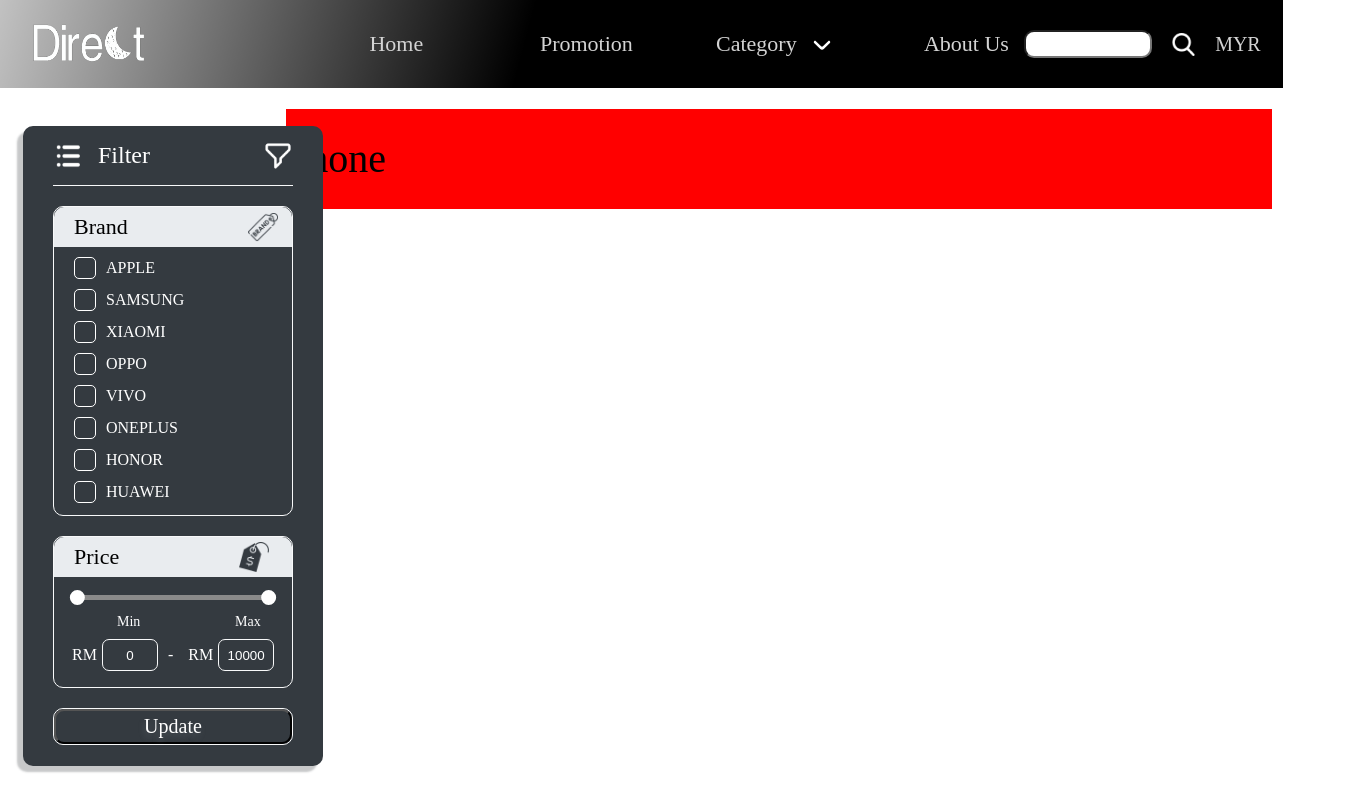
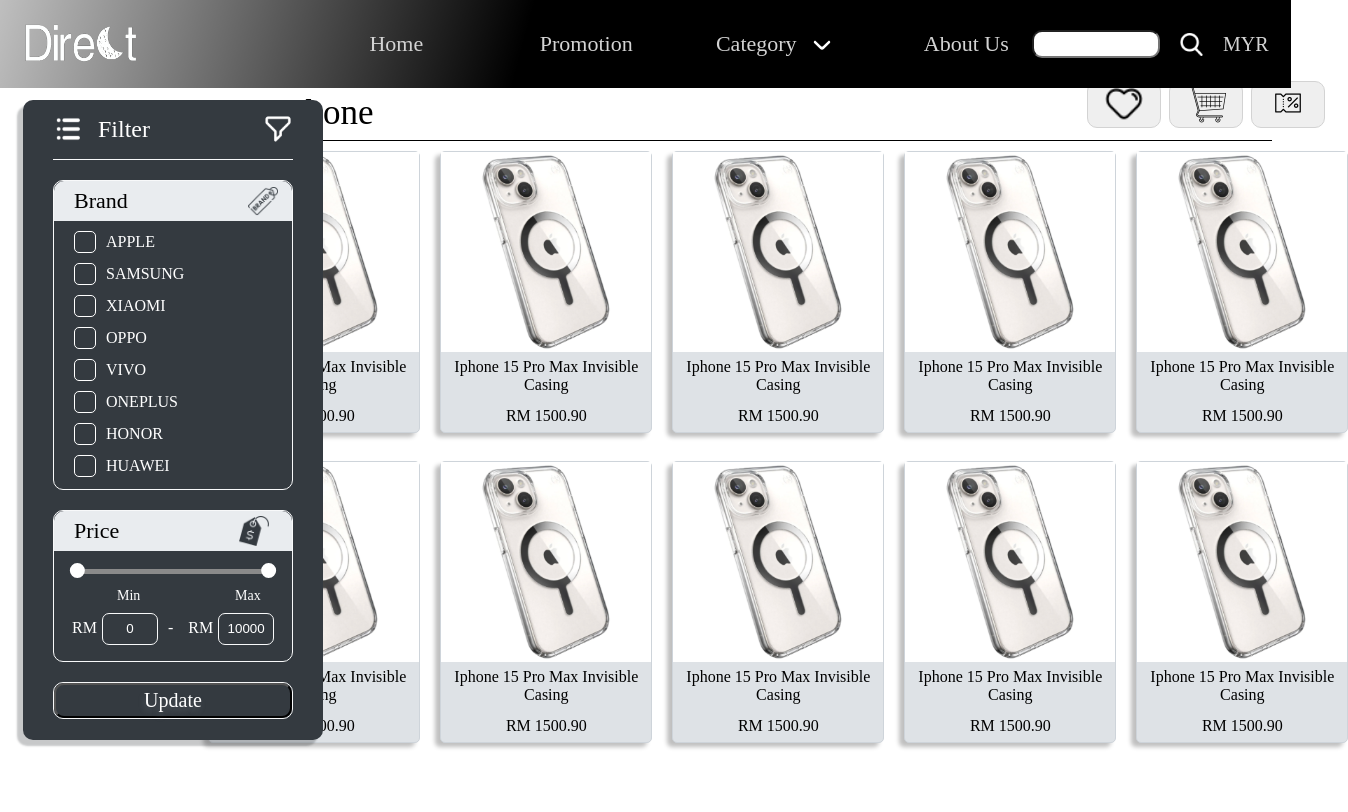
Before and after one commit to Cresswell-0301/FYP-TEMPLETE, a Next.js app: page /category in a window 1280 px wide. Shown: the top 812 px of the page, 1348 px wide, since content can reach past the window. Built offline with nearby package versions, Linux system fonts and the light colour scheme.

Commit message:
category done , navigation positon change to fixed

```diff
--- a/pages/after_login_page.js
+++ b/pages/after_login_page.js
@@ -4,7 +4,7 @@
 import dynamic from 'next/dynamic';
 
 const Container = styled.div`
-    margin-top: -7.7px;
+    margin-top: 88.3px;
     margin-left: -8px;
     width: 101.03%;
     height: 517px;
--- a/pages/category.js
+++ b/pages/category.js
@@ -2,28 +2,114 @@
 import Navigation from "./navigation";
 import CategoryLeft from './category_left';
 
-const Cart = styled.div`
+// Cart Top Start
+const CartCon = styled.div`
     display: flex;
+    flex-direction: column;
     width: 78%;
-    height: 90%;
     margin-left: 22%;
-    margin-top: 1%;
+    margin-top: 5.5%;
 `;
 
 const CartTop = styled.div`
     display: flex;
     flex-direction: row;
     width: 100%;
-    background-color: red;
+    height: 70px;
+    border-bottom: 1px solid black;
 `;
 
 const H1 = styled.h1`
     color: #000;
     font-family: PT Sans;
-    font-size: 40px;
+    font-size: 35px;
     font-style: normal;
     font-weight: 400;
     line-height: normal;
+`;
+
+const IconCon = styled.div`
+    display: flex;
+    align-items: center;
+    margin-left: 72%;
+`;
+
+const Icon = styled.img`
+    width: 40px;
+    height: 40px;
+    padding: 0 10px;
+
+    filter: grayscale(100%) brightness(0);
+`;
+
+const IconBtn = styled.button`
+    border-radius: 10px;
+    margin: 0 4px;
+    border: 1.5px solid lightgray;
+
+    &:hover{
+        background: #F1645B;
+
+        ${Icon} {
+            filter: brightness(100%);
+        }
+    }
+`;
+// Cart Top End
+
+//  Cart Item Start
+const CartItem = styled.div`
+    display: flex;
+    flex-direction: row;
+    width: 99.86%;
+    height: 390px;
+    margin: 10px 10px -90px 10px;
+    justify-content: center;
+`;
+
+const Item = styled.div`
+    display: flex;
+    flex-direction: column;
+    width: 210px;
+    height: 280px;
+    margin-right: 20px;
+
+    border-radius: 5px;
+    border: 0.5px solid #CED4DA;
+    background: #DEE2E6;
+    box-shadow: -5px 4px 4px 0px rgba(0, 0, 0, 0.25);
+`;
+
+const ItemImg = styled.img`
+    width: 210px;
+    height: 200px;
+`;
+
+const ItemTxtCon = styled.div`
+    display: flex;
+    width: 100%;
+    height: 80px;
+    flex-direction: column;
+    justify-content: center;
+`;
+
+const H2 = styled.h2`
+    color: #000;
+    text-align: center;
+    font-family: Poppins;
+    font-size: 16px;
+    font-weight: 400;
+    margin-top: 0;
+    padding: 0;
+`;
+
+const P = styled.p`
+    margin: 0;
+    padding: 0;
+    text-align: center;
+    font-family: Poppins;
+    font-size: 16px;
+    font-weight: 400;
 `;
 
 export default function Category(){
@@ -38,9 +124,122 @@
             <CategoryLeft/>
             {/* Left Bar End */}
 
-            <Cart>
-                <CartTop><H1>Phone</H1></CartTop>
-            </Cart>
+            <CartCon>
+                <CartTop>
+                    <H1>Phone</H1>
+
+                    <IconCon>
+                        <IconBtn>
+                            <Icon src="AfterLogin/Like_Icon.png" title="Like"/>
+                        </IconBtn>
+
+                        <IconBtn>
+                            <Icon src="AfterLogin/Shopping_Cart.png" title="Cart"/>
+                        </IconBtn>
+
+                        <IconBtn>
+                            <Icon src="AfterLogin/Coupon_Icon.png" title="Coupon"/>
+                        </IconBtn>
+                    </IconCon>
+
+                </CartTop>
+
+                <CartItem>
+                    <Item>
+                        <ItemImg src="Item/Item_Image.png" alt="Item Image" />
+                        <ItemTxtCon>
+                            <H2>Iphone 15 Pro Max Invisible Casing</H2>
+
+                            <P>RM 1500.90</P>
+                        </ItemTxtCon>
+                    </Item>
+
+                    <Item>
+                        <ItemImg src="Item/Item_Image.png" alt="Item Image" />
+                        <ItemTxtCon>
+                            <H2>Iphone 15 Pro Max Invisible Casing</H2>
+
+                            <P>RM 1500.90</P>
+                        </ItemTxtCon>
+                    </Item>
+
+                    <Item>
+                        <ItemImg src="Item/Item_Image.png" alt="Item Image" />
+                        <ItemTxtCon>
+                            <H2>Iphone 15 Pro Max Invisible Casing</H2>
+
+                            <P>RM 1500.90</P>
+                        </ItemTxtCon>
+                    </Item>
+
+                    <Item>
+                        <ItemImg src="Item/Item_Image.png" alt="Item Image" />
+                        <ItemTxtCon>
+                            <H2>Iphone 15 Pro Max Invisible Casing</H2>
+
+                            <P>RM 1500.90</P>
+                        </ItemTxtCon>
+                    </Item>
+
+                    <Item>
+                        <ItemImg src="Item/Item_Image.png" alt="Item Image" />
+                        <ItemTxtCon>
+                            <H2>Iphone 15 Pro Max Invisible Casing</H2>
+
+                            <P>RM 1500.90</P>
+                        </ItemTxtCon>
+                    </Item>
+
+                </CartItem>
+
+                <CartItem>
+                    <Item>
+                        <ItemImg src="Item/Item_Image.png" alt="Item Image" />
+                        <ItemTxtCon>
+                            <H2>Iphone 15 Pro Max Invisible Casing</H2>
+
+                            <P>RM 1500.90</P>
+                        </ItemTxtCon>
+                    </Item>
+
+                    <Item>
+                        <ItemImg src="Item/Item_Image.png" alt="Item Image" />
+                        <ItemTxtCon>
+                            <H2>Iphone 15 Pro Max Invisible Casing</H2>
+
+                            <P>RM 1500.90</P>
+                        </ItemTxtCon>
+                    </Item>
+
+                    <Item>
+                        <ItemImg src="Item/Item_Image.png" alt="Item Image" />
+                        <ItemTxtCon>
+                            <H2>Iphone 15 Pro Max Invisible Casing</H2>
+
+                            <P>RM 1500.90</P>
+                        </ItemTxtCon>
+                    </Item>
+
+                    <Item>
+                        <ItemImg src="Item/Item_Image.png" alt="Item Image" />
+                        <ItemTxtCon>
+                            <H2>Iphone 15 Pro Max Invisible Casing</H2>
+
+                            <P>RM 1500.90</P>
+                        </ItemTxtCon>
+                    </Item>
+
+                    <Item>
+                        <ItemImg src="Item/Item_Image.png" alt="Item Image" />
+                        <ItemTxtCon>
+                            <H2>Iphone 15 Pro Max Invisible Casing</H2>
+
+                            <P>RM 1500.90</P>
+                        </ItemTxtCon>
+                    </Item>
+
+                </CartItem>
+            </CartCon>
 
         </div>
     )
--- a/pages/index.js
+++ b/pages/index.js
@@ -4,7 +4,7 @@
 import Login from './login';
 
 const Container = styled.div`
-    margin-top: -7.7px;
+    margin-top: 88.3px;
     margin-left: -8px;
     width: 101.03%;
     height: 517px;
--- a/pages/navigation.js
+++ b/pages/navigation.js
@@ -3,7 +3,7 @@
 import { useRouter } from 'next/router';
 
 const Container = styled.div`
-    position: relative;
+    position: fixed;
     display: flex;
     align-items: center;
     justify-content: space-between;
@@ -16,6 +16,9 @@
     top: -8px;
     left: -8px;
     background: linear-gradient(285deg, #000 58.94%, rgba(0, 0, 0, 0.00) 113.07%, rgba(0, 0, 0, 0.11) 113.07%);
+
+    background-color: white;
+    z-index: 10;
 
     @media (min-width: 640px) {
         height: 40px;
@@ -275,7 +278,6 @@
   width: 120px;
   font-family: Poppins;
   font-size: 18px;
-
 `;
 
 export default function Navigation (){
```
Also changed, not shown: public/Item/Item_Image.png (added).
